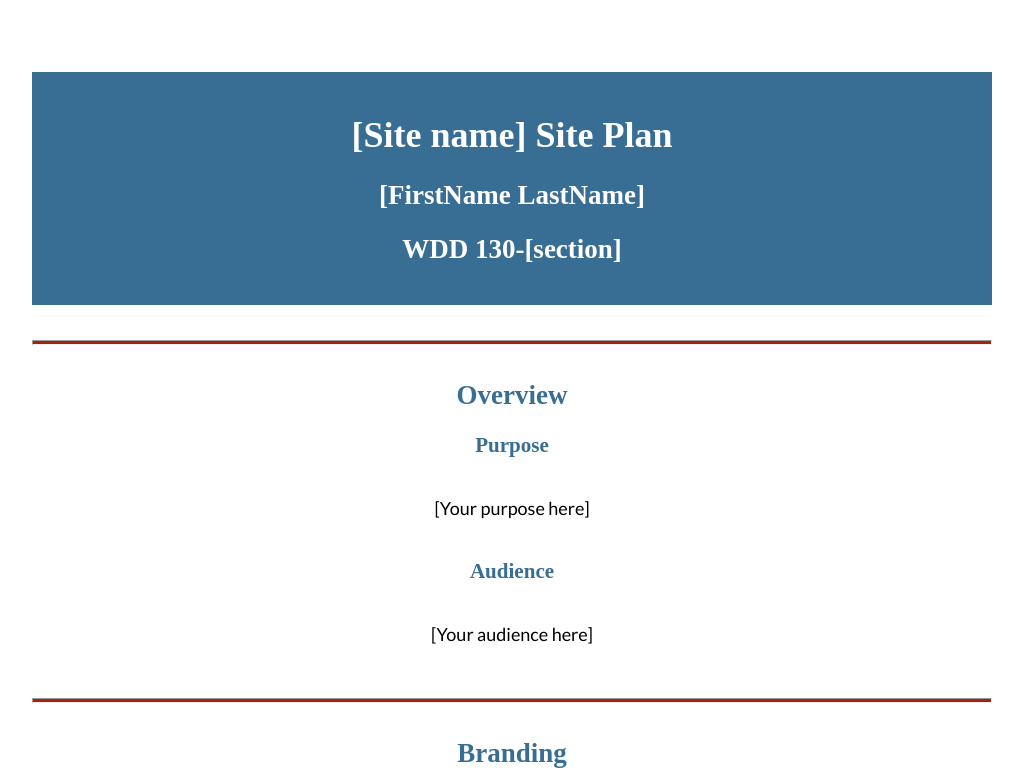
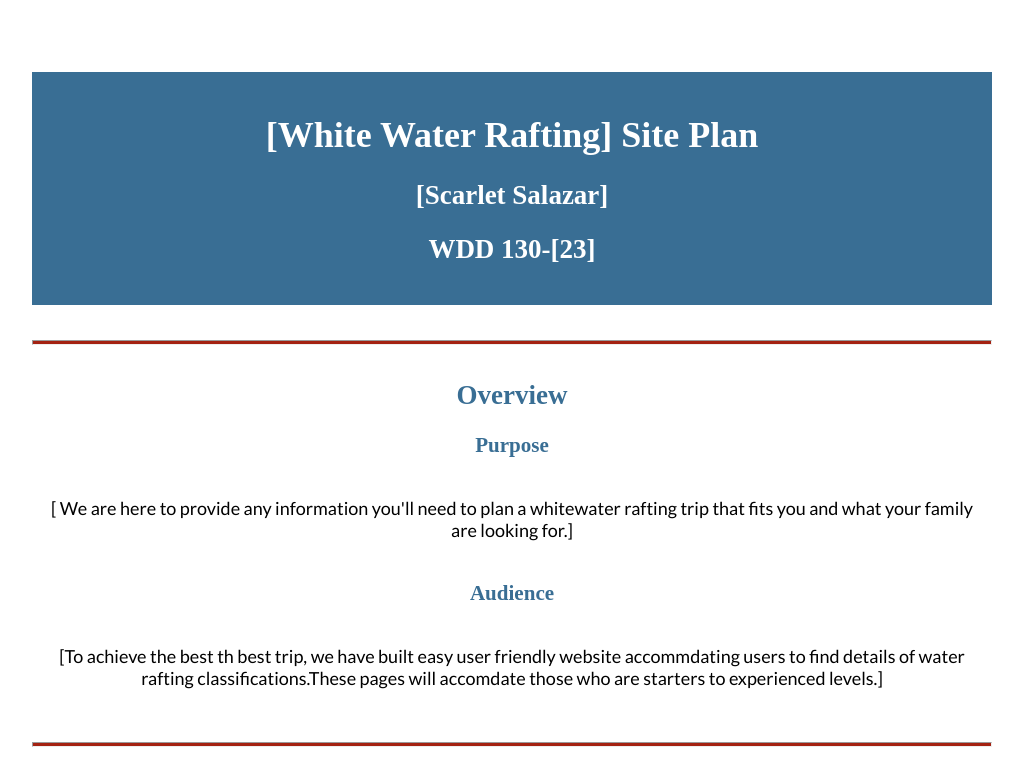
Before and after one commit to tscarsal/wdd130, a plain HTML site: page wwr/site-plan-rafting.html in a window 1280 px wide. Shown: the top 779 px of the page, without its empty margins (128-1151 px from the left). Drawn offline with Linux system fonts and the light colour scheme; a web font is replaced by a local one.

Commit message:
Brackets filled out

```diff
--- a/wwr/site-plan-rafting.html
+++ b/wwr/site-plan-rafting.html
@@ -9,9 +9,9 @@
 
 <body>
   <header>
-    <h1>[Site name] Site Plan</h1>
-    <h2>[FirstName LastName]</h2>
-    <h2>WDD 130-[section]</h2>
+    <h1>[White Water Rafting] Site Plan</h1>
+    <h2>[Scarlet Salazar]</h2>
+    <h2>WDD 130-[23]</h2>
     <!-- In the header above, add the name of your site, your name and class number. For example if you are in section 3 you would put WDD 130-03 -->
   </header>
   <main>
@@ -19,11 +19,11 @@
     <hr />
     <h2>Overview</h2>
     <h3>Purpose</h3>
-    <p>[Your purpose here]</p>
+    <p>[ We are here to provide any information you'll need to plan a whitewater rafting trip that fits you and what your family are looking for.]</p>
     <!-- change this -->
 
     <h3>Audience</h3>
-    <p>[Your audience here]</p>
+    <p>[To achieve the best th best trip, we have built easy user friendly website accommdating users to find details of water rafting classifications.These pages will accomdate those who are starters to experienced levels.]</p>
     <!-- change this -->
 
     <hr />
```
